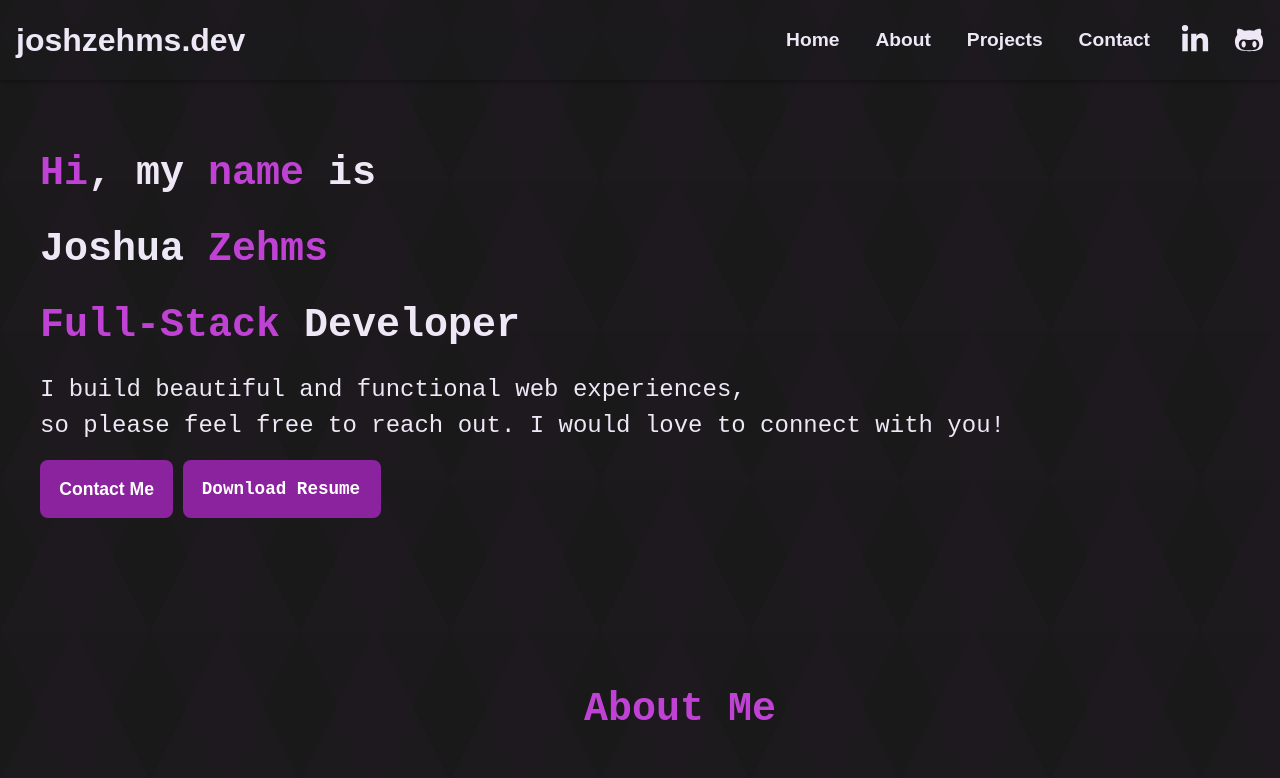
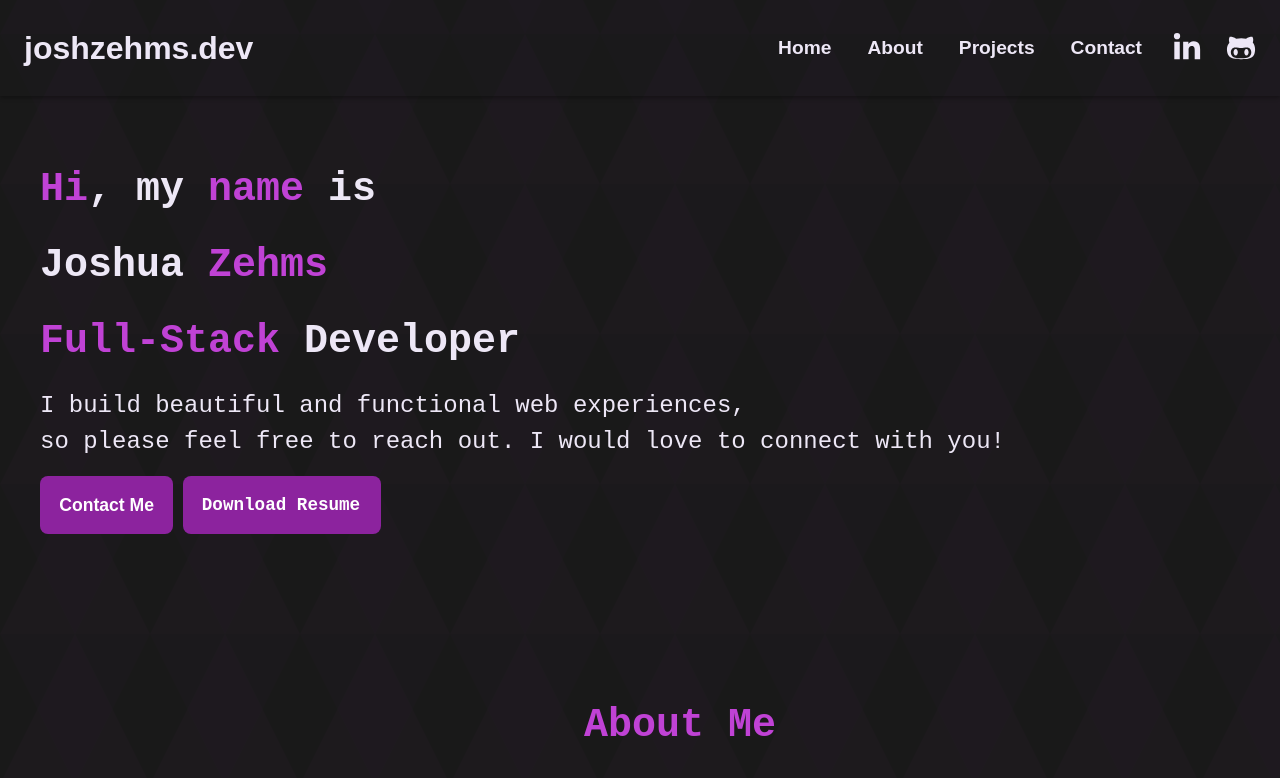
Before and after one commit to JZehms/Portfolio-Website, a React (Vite) app: page / in a window 1280 px wide. Shown: the top 778 px of the page. Built offline with nearby package versions, Linux system fonts and the light colour scheme.

Commit message:
updated styles

```diff
--- a/src/Components/Component-Styles/NavBar.css
+++ b/src/Components/Component-Styles/NavBar.css
@@ -4,8 +4,8 @@
   width: 100%;
 }
 
-.navbar {
-  padding: 1rem;
+#navbar .navbar {
+  padding: 1.5rem;
   box-shadow: 0 2px 4px rgba(0, 0, 0, 0.3);
   position: sticky;
   top: 0;
@@ -17,7 +17,7 @@
   justify-content: center;
 }
 
-.navbar-container {
+#navbar .navbar-container {
   display: flex;
   justify-content: space-between;
   align-items: center;
@@ -25,13 +25,13 @@
   max-width: 100%;
 }
 
-.navbar-header {
+#navbar .navbar-header {
   font-size: 1.5rem;
   font-weight: bold;
   color: #ede7f6;
 }
 
-.menu-toggle {
+#navbar .menu-toggle {
   background: none;
   border: none;
   color: #ede7f6;
@@ -40,7 +40,7 @@
   display: block;
 }
 
-.nav-menu {
+#navbar .nav-menu {
   list-style: none;
   padding: 0;
   margin: 0;
@@ -55,11 +55,11 @@
   width: 100%;
 }
 
-.nav-menu.open {
+#navbar .nav-menu.open {
   display: flex;
 }
 
-.navbar-link {
+#navbar .navbar-link {
   display: flex;
   align-items: center;
   color: #ede7f6;
@@ -72,40 +72,40 @@
   cursor: pointer;
 }
 
-.navbar-link:hover {
+#navbar .navbar-link:hover {
   color: #ca61dc;
 }
 
-.navbar-link svg {
+#navbar .navbar-link svg {
   width: 30px;
   height: 30px;
   fill: currentColor;
   transition: fill 0.3s ease;
 }
 
-.navbar-link:hover svg {
+#navbar .navbar-link:hover svg {
   fill: #ca61dc;
 }
 
 @media (min-width: 992px) {
-  .navbar-header {
+  #navbar .navbar-header {
     font-size: 2rem;
     font-weight: bold;
     color: #ede7f6;
   }
 
-  .menu-toggle {
+  #navbar .menu-toggle {
     display: none;
   }
 
-  .navbar-container {
+  #navbar .navbar-container {
     display: flex;
     justify-content: space-between;
     align-items: center;
     width: 100%;
   }
 
-  .nav-menu {
+  #navbar .nav-menu {
     display: flex;
     flex-direction: row;
     justify-content: flex-end;
```
